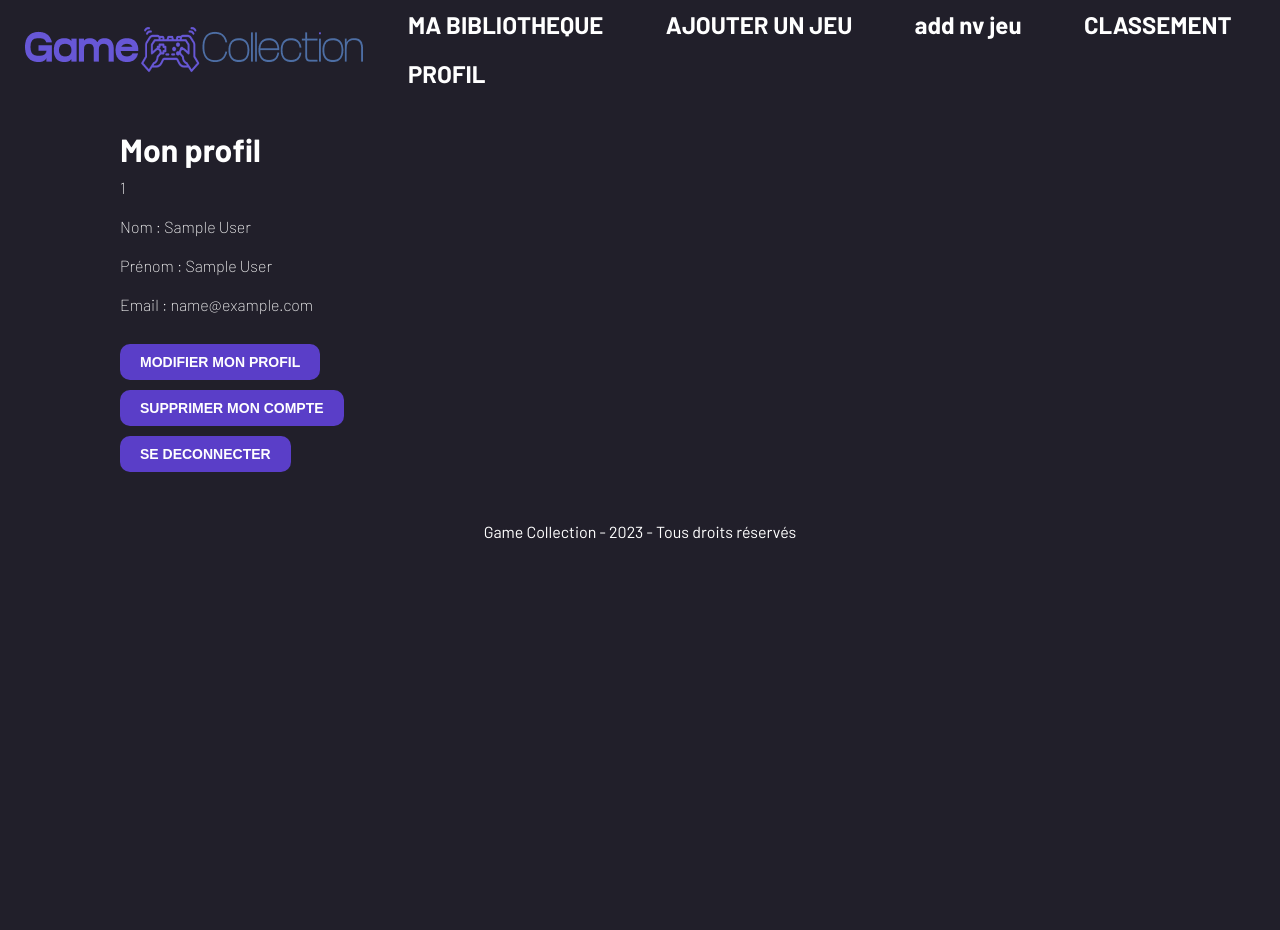
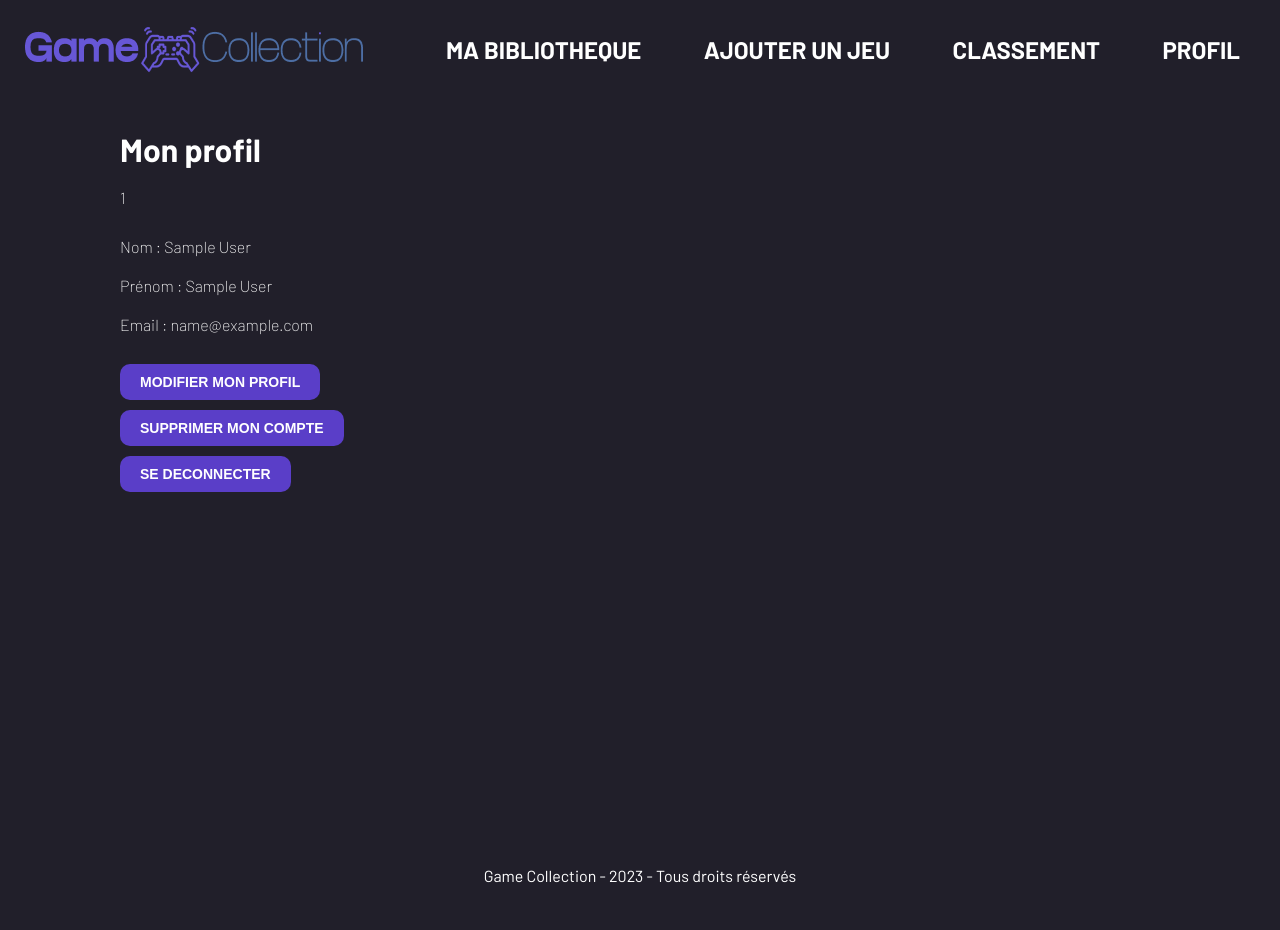
Before and after one commit to enzo-rndrsvt/game-collection, a PHP site: page /profile in a window 1280 px wide. Before the commit the page ends 539 px from the top, so only its background shows below. Run offline with PHP 8.4, Linux system fonts and the light colour scheme; the visitor is signed in with stand-in values (Sample User, id 1); data that the repository does not hold is empty.

Commit message:
Remove add new game from header + footer

```diff
--- a/src/assets/css/footer.css
+++ b/src/assets/css/footer.css
@@ -4,6 +4,12 @@ footer {
   justify-content: center;
   align-items: center;
   text-align: center;
+
+  position: relative;
+  bottom: 0px;
+  left: 0px;
+  margin: 0;
+
 }
 
 footer p {
--- a/src/assets/css/general.css
+++ b/src/assets/css/general.css
@@ -11,4 +11,12 @@ body {
     font-weight: 200;
     font-style: normal;
     font-size: 12px;;
+
+    display: flex;
+    flex-direction: column;
+    min-height: 100vh;
 }
+
+body > *:not(header):not(footer) {
+    flex: 1;
+}
--- a/src/assets/css/profile.css
+++ b/src/assets/css/profile.css
@@ -72,6 +72,9 @@ button:hover {
   flex-direction: column;
 }
 
+.info {
+  margin-top :30px;
+}
 .content p {
   margin-top: 20px;
   margin-bottom: 20px;
--- a/src/views/header.php
+++ b/src/views/header.php
@@ -13,7 +13,6 @@ $isUserLoggedIn = isset($_SESSION['user_id']);
         <ul>
             <li><a href="/">MA BIBLIOTHEQUE</a></li>
             <li><a href="addGame">AJOUTER UN JEU</a></li>
-            <li><a href="addNewGame">add nv jeu</a></li>
             <li><a href="ranking">CLASSEMENT</a></li>
             <li><a href="profile">PROFIL</a></li>
         </ul>
--- a/src/views/profile.php
+++ b/src/views/profile.php
@@ -27,6 +27,7 @@ $user = get_user($_SESSION['user_id']);
 </header>
 
 <body>
+    <div class="content">
         <h1>Mon profil</h1>
 
         <?php
@@ -40,7 +41,6 @@ $user = get_user($_SESSION['user_id']);
         }
         ?>
 
-    <div class="content">
         <div class="info">
             <p>Nom : <?php echo $user['last_name']; ?></p>
             <p>Prénom : <?php echo $user['first_name']; ?></p>
@@ -54,6 +54,7 @@ $user = get_user($_SESSION['user_id']);
             </form>
             <a href="logout"><button>SE DECONNECTER</button></a>
         </div>
+    </div>
 </body>
 <footer>
     <?php require_once "footer.php" ?>
```
Lines whose indentation alone changed are shown as unchanged.
